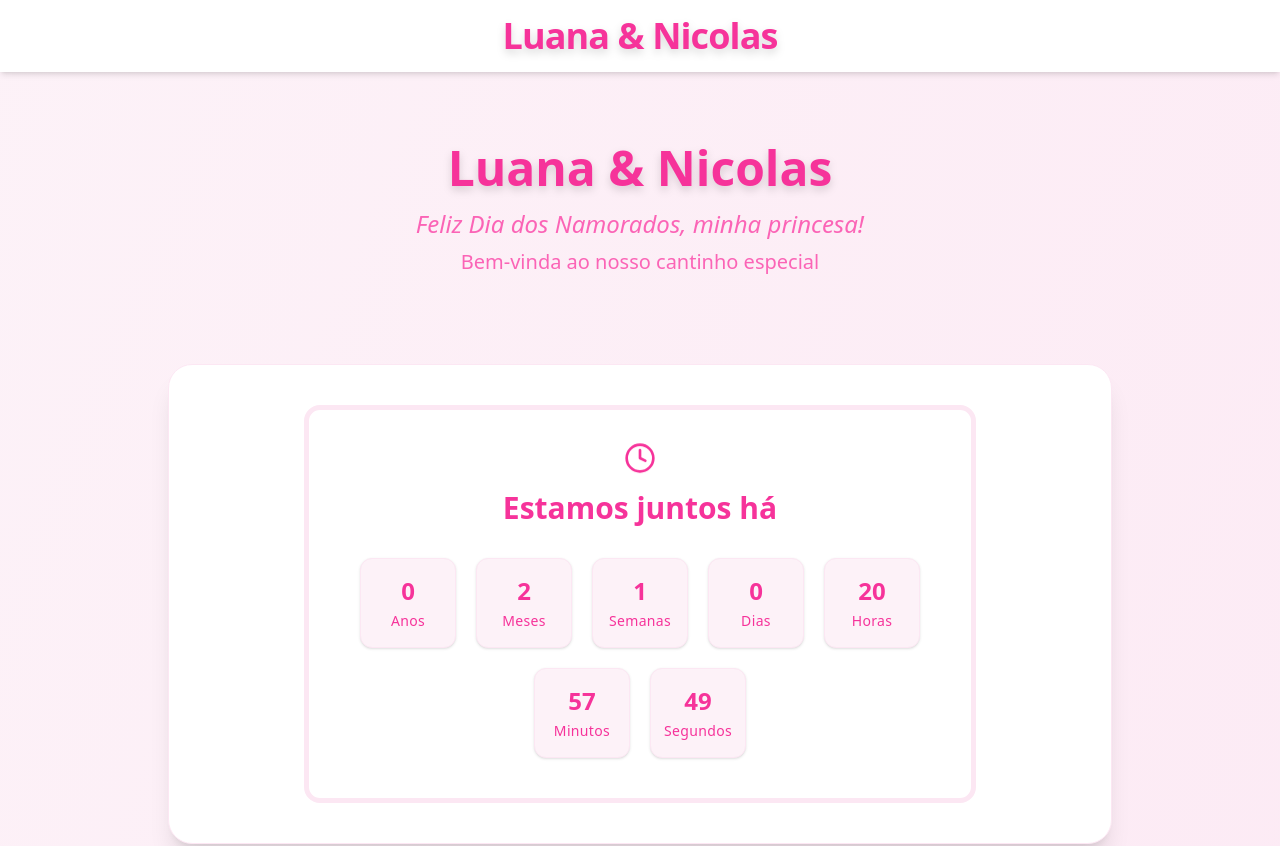
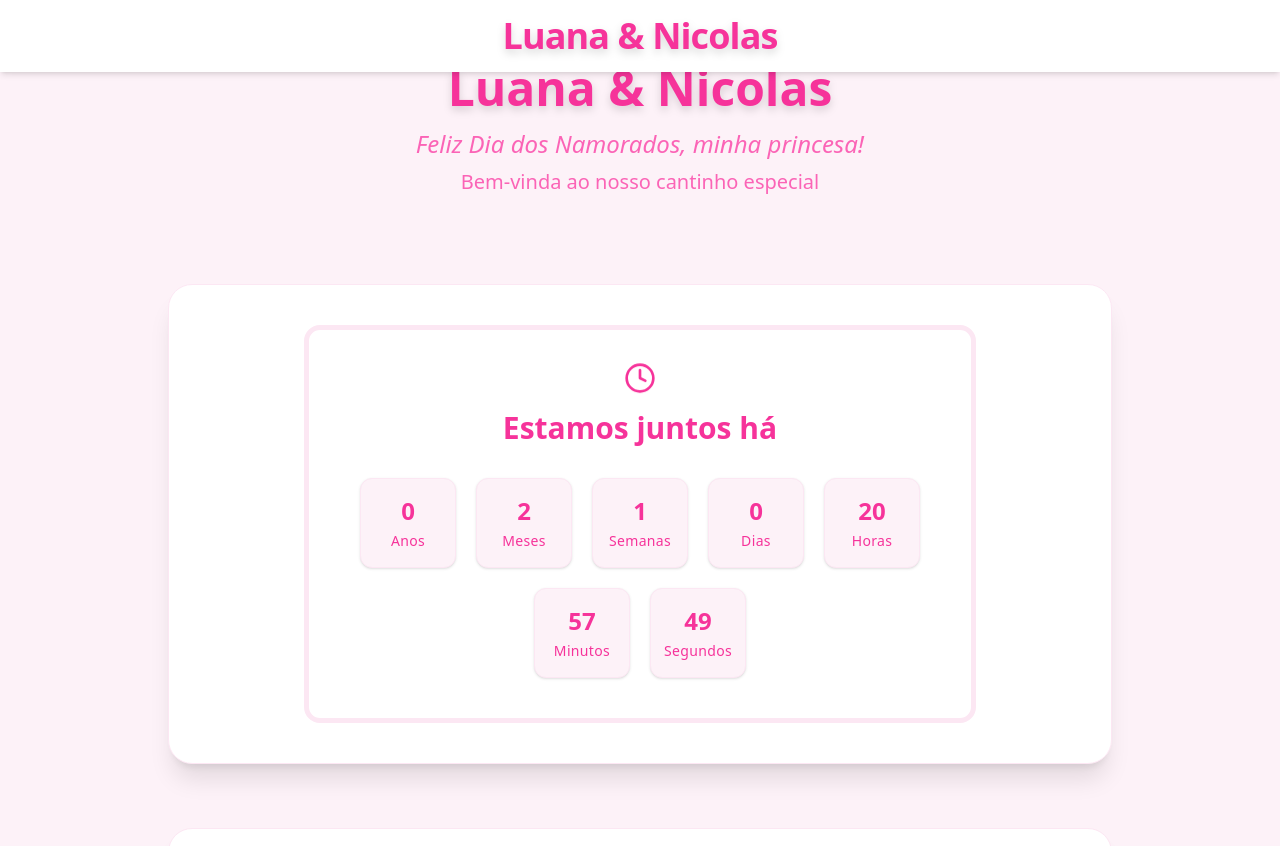
Before and after one commit to ngracioli/luana-valentines-app, a React (Vite) app: page / in a window 1280 px wide. Shown: the top 846 px of the page. Built offline with nearby package versions, Linux system fonts and the light colour scheme; no server answers.

Commit message:
feat(app): add heart background to main layout

```diff
--- a/src/App.jsx
+++ b/src/App.jsx
@@ -17,9 +17,8 @@ function App() {
     }, []);
 
     return (
-        <div className="min-h-screen bg-gradient-to-br from-pink-50 to-pink-100 font-sans flex flex-col">
+        <div className="min-h-screen heart-bg font-sans flex flex-col bg-pink-50">
             <Navbar />
-            <div className="h-20" />
             <div data-aos="fade-down">
                 <WelcomeText />
             </div>
```
